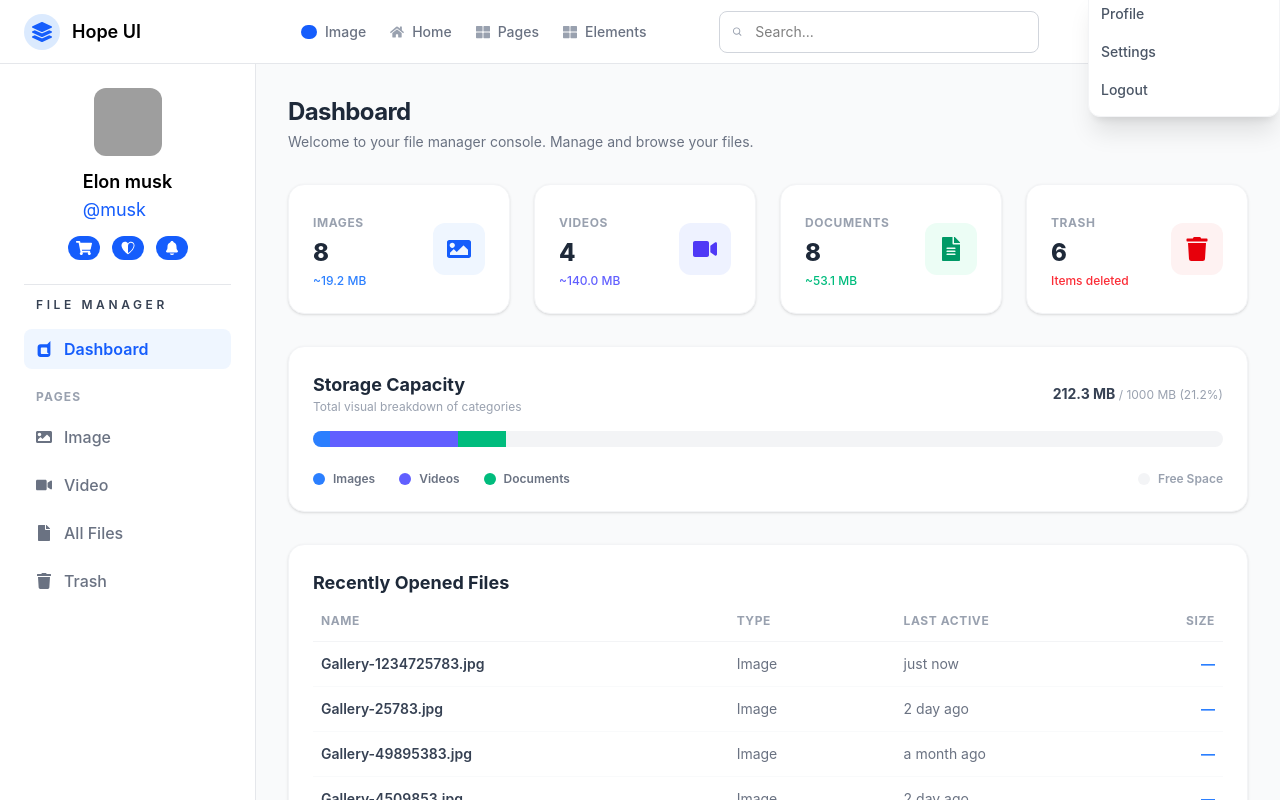
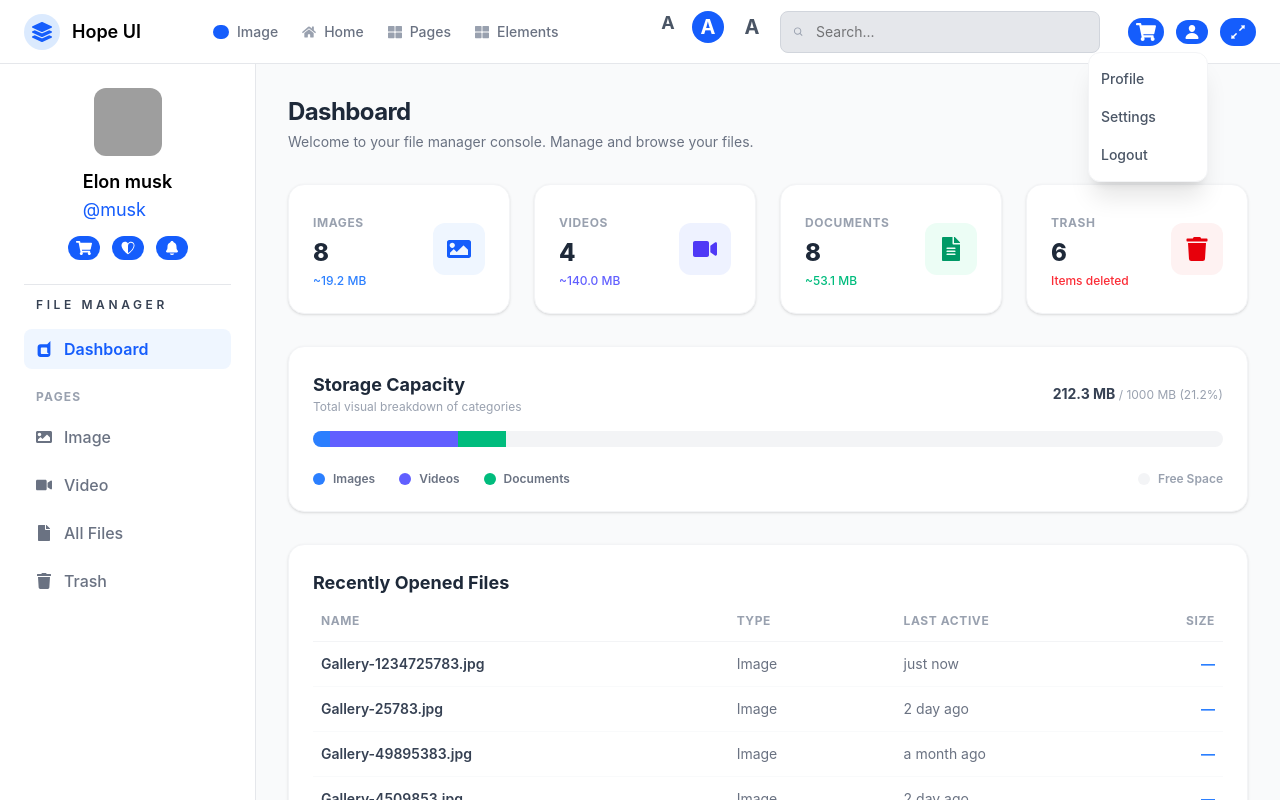
Before and after one commit to Emerance63/-File-Manager-Image-Gallery-Module, a React (Vite) app: page /file-manager/dashboard in a window 1280 px wide. Both pictures are taken after a click on the button 1192 px from the left and 31 px from the top of the page. Shown: the top 800 px of the page. Built offline with nearby package versions, Linux system fonts and the light colour scheme; grey boxes are pictures that could not be loaded.

Commit message:
add update on topnavbar

```diff
--- a/src/components/Topbar.jsx
+++ b/src/components/Topbar.jsx
@@ -128,7 +128,7 @@ export default function Topbar() {
           <div className="bg-blue-100 text-blue-600 rounded-full p-2">
             <FaLayerGroup className="w-5 h-5" />
           </div>
-          <span className="text-lg font-semibold mr-30">Hope UI</span>
+          <span className="text-lg font-semibold mr-8">Hope UI</span>
         </div>
 
         <nav className="hidden md:flex items-center gap-6 ml-6 text-sm font-medium text-gray-500">
@@ -141,7 +141,13 @@ export default function Topbar() {
         </nav>
       </div>
 
-      <div className="flex items-center gap-3 bg-gray-30 border border-gray-300 rounded-lg px-3 py-1.5 w-80">
+      <div className="flex gap-3">
+
+        <button className="flex items-center justify-center w-6 h-6 text-gray-600 text-sm rounded-full hover:bg-gray-100 focus:outline-none"><span className="text-lg font-bold">A</span></button>
+        <button className="flex items-center justify-center w-8 h-8 bg-blue-600 text-white rounded-full hover:bg-blue-700 focus:outline-none"><span className="text-xl font-bold">A</span></button>
+        <button className="flex items-center justify-center w-8 h-8 text-gray-600 rounded-full hover:bg-gray-100 focus:outline-none"><span className="text-xl font-bold">A</span></button>
+
+        <div className="flex items-center gap-3 bg-gray-200 border border-gray-300 rounded-lg px-3 py-1.5 w-80">
           <BiSearch className="w-3 h-7 text-gray-400" />
           <input
             type="text"
@@ -151,10 +157,14 @@ export default function Topbar() {
             className="w-full bg-transparent text-sm focus:outline-none"
           />
         </div>
+
         <div className="flex items-center gap-3 ml-4">
+          {/* Shopping Cart */}
           <button className="flex items-center bg-blue-600 text-white rounded-full px-2 py-1">
             <FaShoppingCart className="w-5 h-5" />
           </button>
+          {/* Person Dropdown */}
+          <div className="relative inline-block">
             <button
               onClick={() => setPersonOpen(!personOpen)}
               className="flex items-center gap-3 bg-blue-600 text-white rounded-full px-2 py-1 focus:outline-none"
@@ -162,7 +172,7 @@ export default function Topbar() {
               <IoPerson />
             </button>
             {personOpen && (
-          <div className="absolute right-0 mt-10 w-48 bg-white border border-gray-100 rounded-xl shadow-xl py-2 z-50 animate-in fade-in slide-in-from-top-2 duration-150">
+              <div className="absolute top-full right-0 mt-2 w-30  bg-white border border-gray-100 rounded-xl shadow-xl py-2  z-50 animate-in fade-in slide-in-from-top-2 duration-150">
                 <div className="flex flex-col gap-0.5">
                   {personItems.map((item, idx) => (
                     <a
@@ -176,11 +186,13 @@ export default function Topbar() {
                 </div>
               </div>
             )}
-
+          </div>
+          {/* Expand Button */}
           <button className="flex items-center bg-blue-600 text-white rounded-full px-2 py-1 hover:bg-blue-700 focus:outline-none">
             <AiOutlineExpandAlt className="w-5 h-5" />
           </button>
         </div>
+      </div>
     </header>
   );
 }
```
Lines whose indentation alone changed are shown as unchanged.
